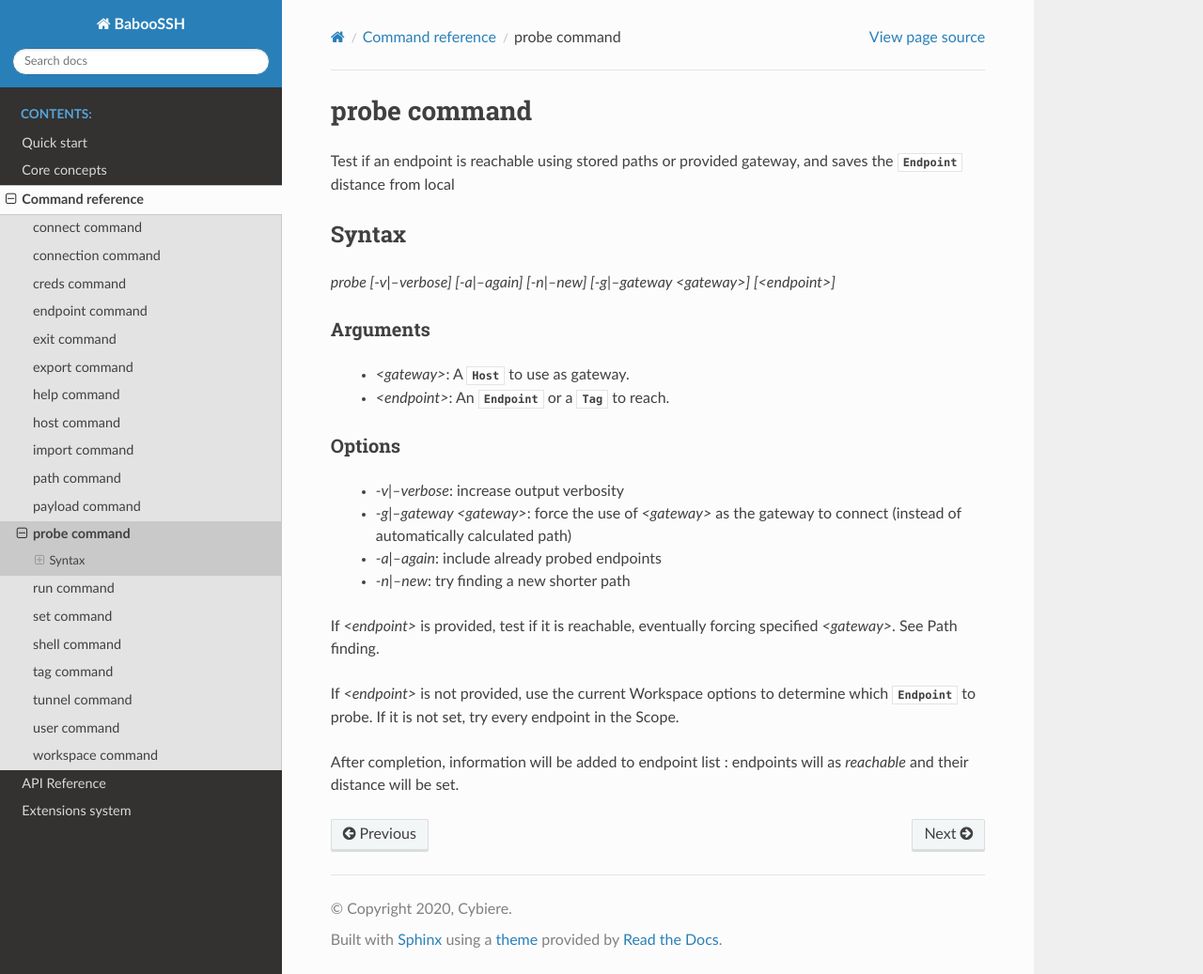
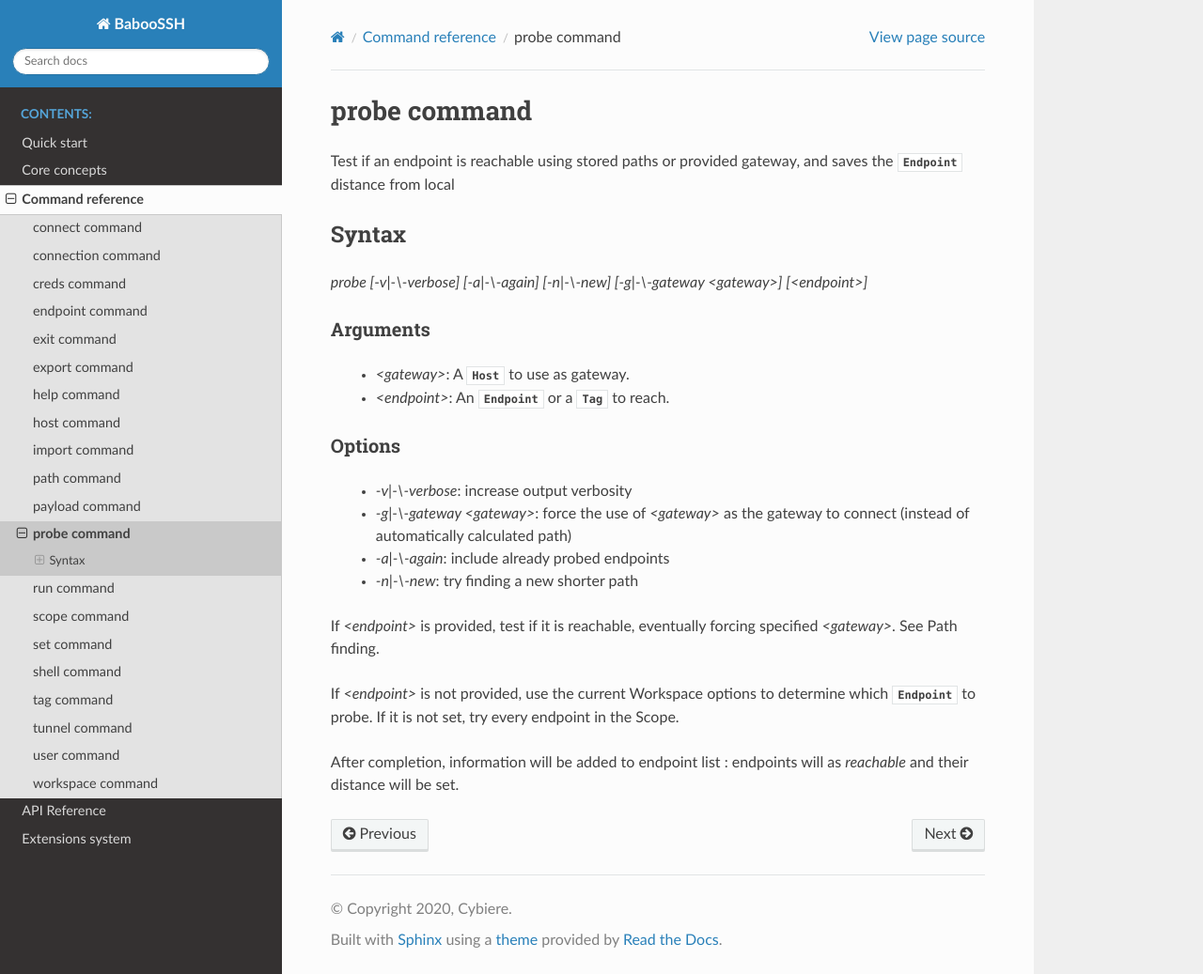
Before and after one commit to cybiere/baboossh, a Sphinx documentation site: the page built from docs/command/probe.rst, in a window 1280 px wide and 1037 px high. Shown: the whole window at 94% size. Built offline with Sphinx 7.4.7 and the Read the Docs theme 2.0.0, drawn with Linux system fonts in a browser that asks for light colours; the version number could not be read and is left out.

Commit message:
Fixed double dash

```diff
--- a/README.rst
+++ b/README.rst
@@ -21,4 +21,4 @@
 Documentation
 +++++++++++++
 
-Have a look on the `wiki <https://github.com/cybiere/BabooSSH/wiki>`_ .
+The documentation is under redaction and some things might be missing, but you can find it there: `<https://baboossh.cybiere.fr>`_ .
--- a/docs/command.rst
+++ b/docs/command.rst
@@ -17,6 +17,7 @@
    command/payload
    command/probe
    command/run
+   command/scope
    command/set
    command/shell
    command/tag
--- a/docs/command/probe.rst
+++ b/docs/command/probe.rst
@@ -6,7 +6,7 @@
 Syntax
 ++++++
 
-`probe [-v|--verbose] [-a|--again] [-n|--new] [-g|--gateway <gateway>] [<endpoint>]`
+`probe [-v|-\\-verbose] [-a|-\\-again] [-n|-\\-new] [-g|-\\-gateway <gateway>] [<endpoint>]`
 
 Arguments
 ---------
@@ -17,10 +17,10 @@
 Options
 -------
 
- - `-v|--verbose`: increase output verbosity
- - `-g|--gateway <gateway>`: force the use of `<gateway>` as the gateway to connect (instead of automatically calculated path)
- - `-a|--again`: include already probed endpoints
- - `-n|--new`: try finding a new shorter path
+ - `-v|-\\-verbose`: increase output verbosity
+ - `-g|-\\-gateway <gateway>`: force the use of `<gateway>` as the gateway to connect (instead of automatically calculated path)
+ - `-a|-\\-again`: include already probed endpoints
+ - `-n|-\\-new`: try finding a new shorter path
 
 
 If `<endpoint>` is provided, test if it is reachable, eventually forcing specified `<gateway>`. See :ref:`Path finding`.
--- a/docs/command/run.rst
+++ b/docs/command/run.rst
@@ -20,7 +20,7 @@
 Options
 -------
 
- - `-v|--verbose`: increase output verbosity
+ - `-v|-\\-verbose`: increase output verbosity
 
 Examples
 ++++++++
```
Also changed, not shown: other parts of docs/command/run.rst (+1 -1 lines), docs/command/connect.rst (+4 -4 lines).
